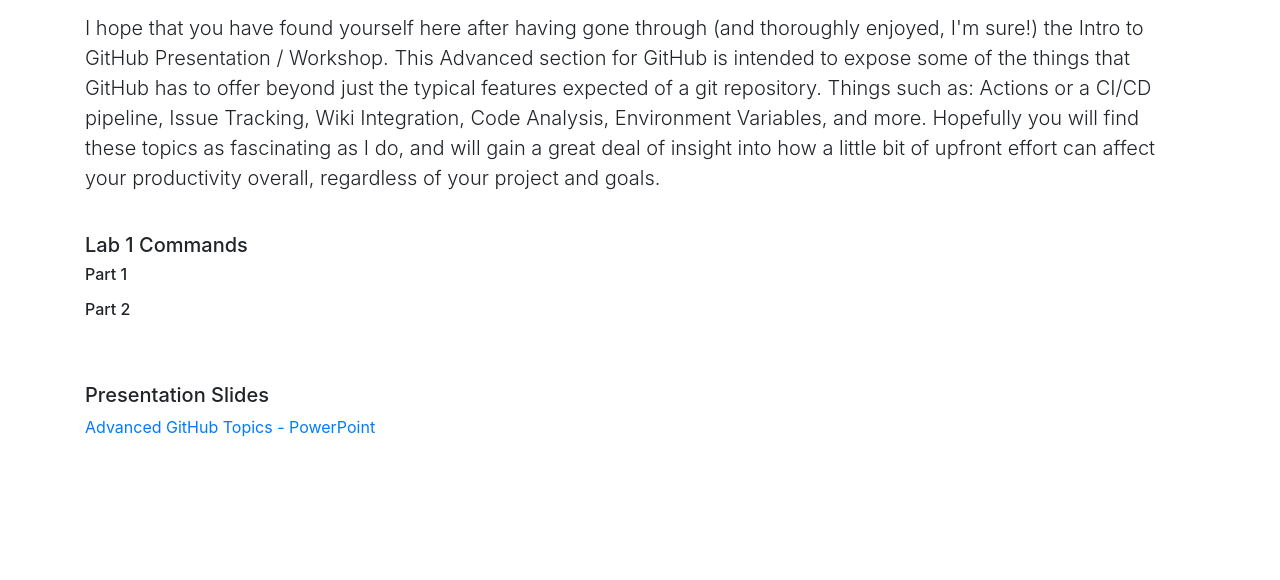
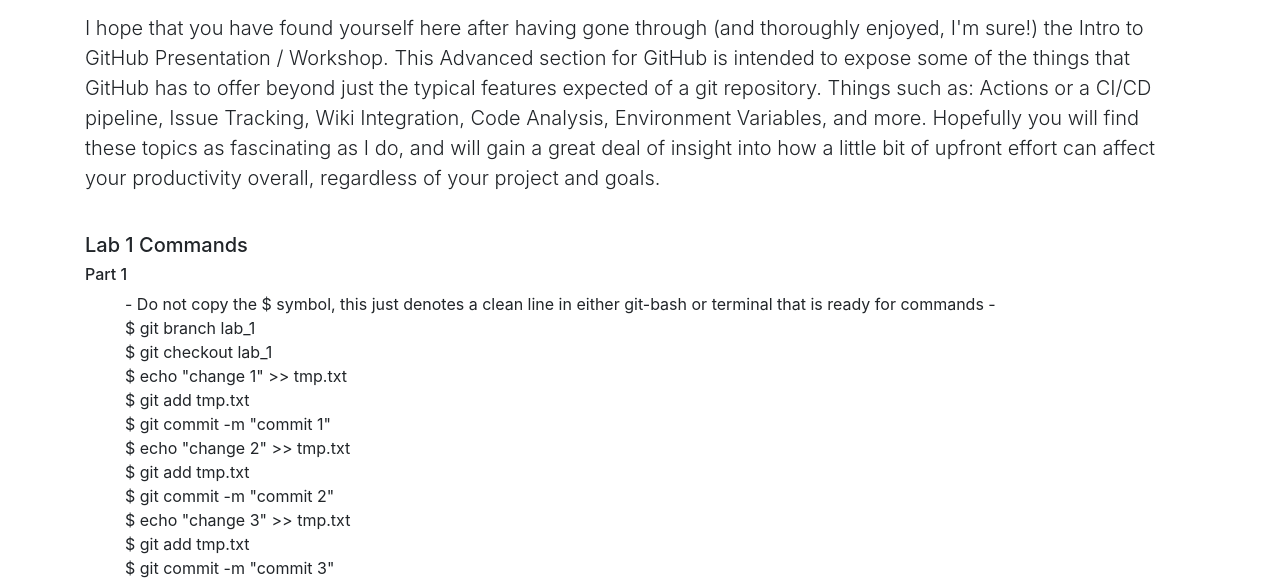
Before and after one commit to onideus/github-101-website, a website: page advanced.html in a window 1280 px wide. Shown: the part 226-806 px from the top of the page. Drawn offline with Linux system fonts and the light colour scheme.

Commit message:
Updating website commands for lab 1.

```diff
--- a/advanced.html
+++ b/advanced.html
@@ -58,6 +58,18 @@
         <h5>Lab 1 Commands</h5>
         <h6>Part 1</h6>
         <ul class="list-unstyled">
+          <ul>- Do not copy the $ symbol, this just denotes a clean line in either git-bash or terminal that is ready for commands -</ul>
+          <ul>$ git branch lab_1</ul>
+          <ul>$ git checkout lab_1</ul>
+          <ul>$ echo "change 1" >> tmp.txt</ul>
+          <ul>$ git add tmp.txt</ul>
+          <ul>$ git commit -m "commit 1"</ul>
+          <ul>$ echo "change 2" >> tmp.txt</ul>
+          <ul>$ git add tmp.txt</ul>
+          <ul>$ git commit -m "commit 2"</ul>
+          <ul>$ echo "change 3" >> tmp.txt</ul>
+          <ul>$ git add tmp.txt</ul>
+          <ul>$ git commit -m "commit 3"</ul>
         </ul>
         <h6>Part 2</h6>
         <ul class="list-unstyled">
```
Also changed, not shown: 1 other file.
